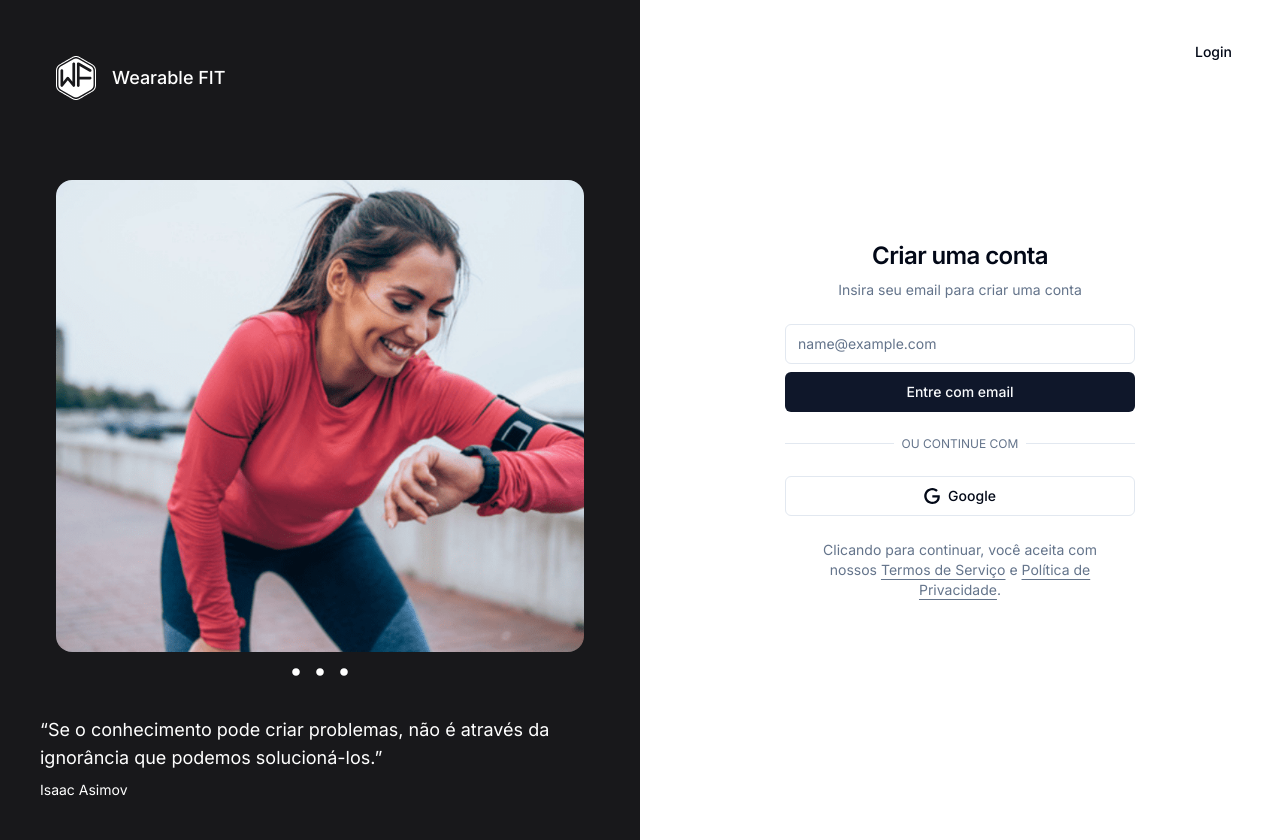
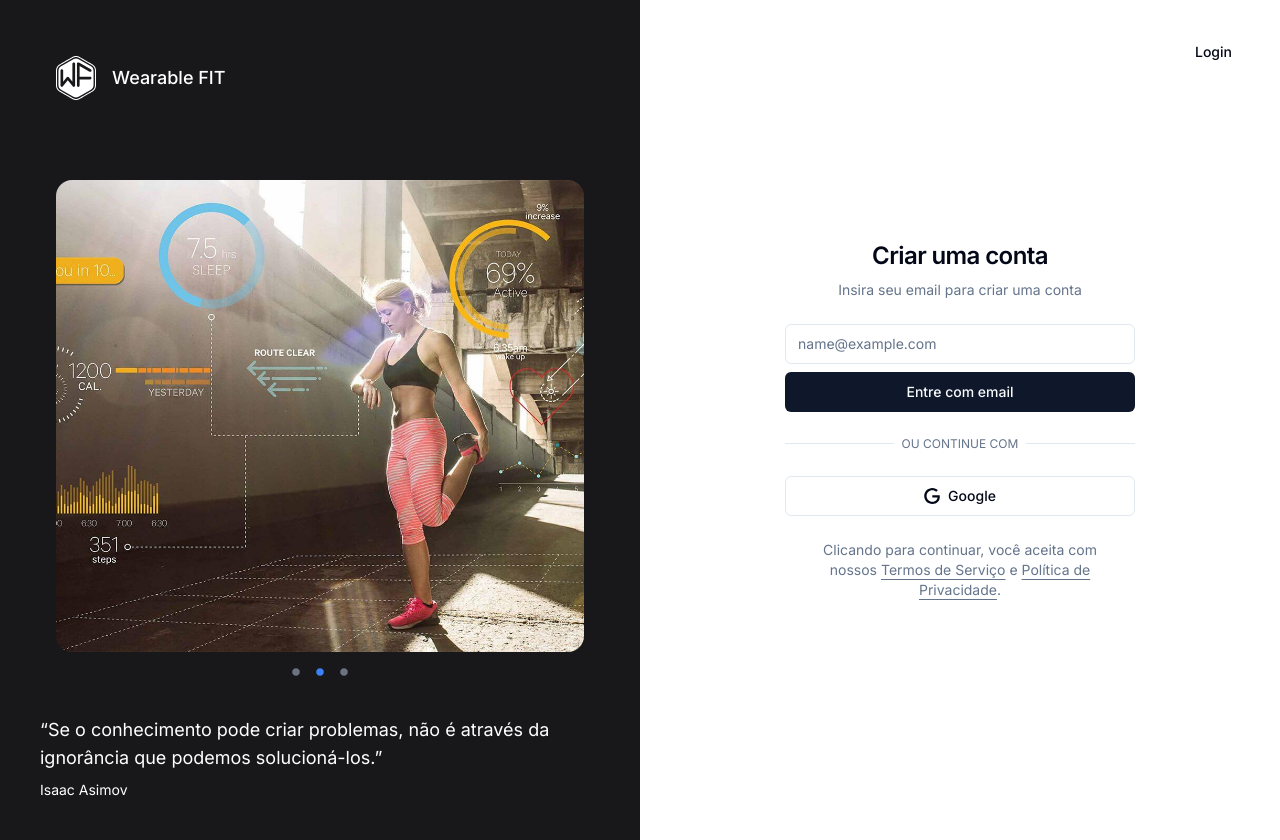
Before and after one commit to IgorFollador/wearable-fit-dashboard, a Next.js app: page / in a window 1280 px wide. Built offline with nearby package versions, Linux system fonts and the light colour scheme; what tailwindcss-pulse would draw is missing.

Commit message:
Create autoplay home carousel

```diff
--- a/src/components/carousel.tsx
+++ b/src/components/carousel.tsx
@@ -1,21 +1,26 @@
 import React, { useEffect, useState } from 'react';
-import { RxDotFilled } from 'react-icons/rx'
-import image1 from '../../public/assets/home/woman_run.png'
-import image2 from '../../public/assets/home/wearable.png'
-import image3 from '../../public/assets/home/bodybuilding.png'
+import { RxDotFilled } from 'react-icons/rx';
+import image1 from '../../public/assets/home/woman_run.png';
+import image2 from '../../public/assets/home/wearable.png';
+import image3 from '../../public/assets/home/bodybuilding.png';
 
 export function Carousel() {
-  const slides = [
-    image1,
-    image2,
-    image3
-  ];
-
+  const slides = [image1, image2, image3];
   const [currentIndex, setCurrentIndex] = useState(0);
 
   const goToSlide = (slideIndex) => {
     setCurrentIndex(slideIndex);
   };
+
+  useEffect(() => {
+    const interval = setInterval(() => {
+      setCurrentIndex((prevIndex) => (prevIndex + 1) % slides.length);
+    }, 5000);
+
+    return () => {
+      clearInterval(interval);
+    };
+  }, []);
 
   return (
     <div className='max-w-[1400px] h-[600px] w-full m-auto py-16 px-4 relative group'>
@@ -28,7 +33,9 @@ export function Carousel() {
           <div
             key={slideIndex}
             onClick={() => goToSlide(slideIndex)}
-            className='text-2xl cursor-pointer'
+            className={`text-2xl cursor-pointer ${
+              currentIndex === slideIndex ? 'text-blue-500' : 'text-gray-500'
+            }`}
           >
             <RxDotFilled />
           </div>
```
